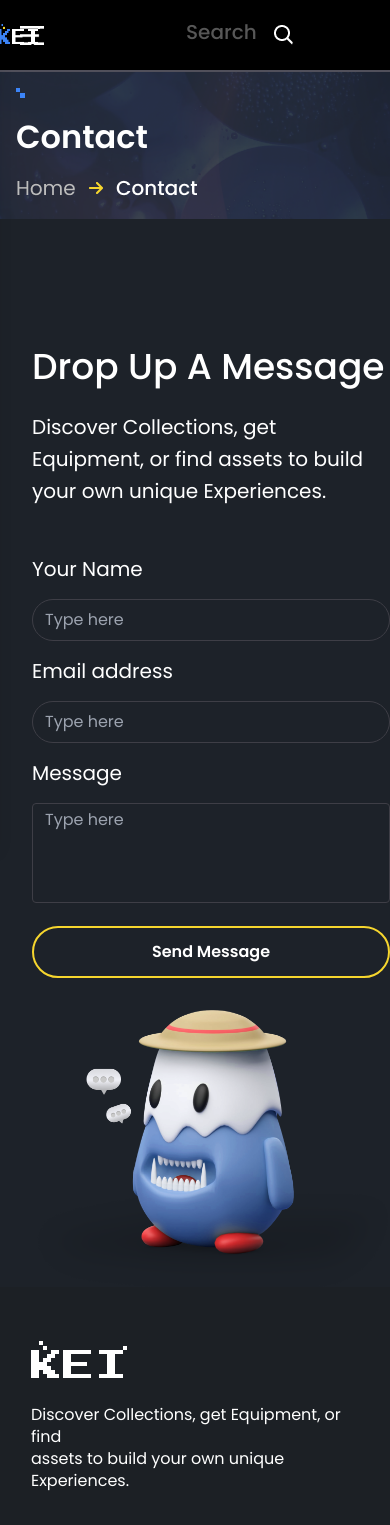
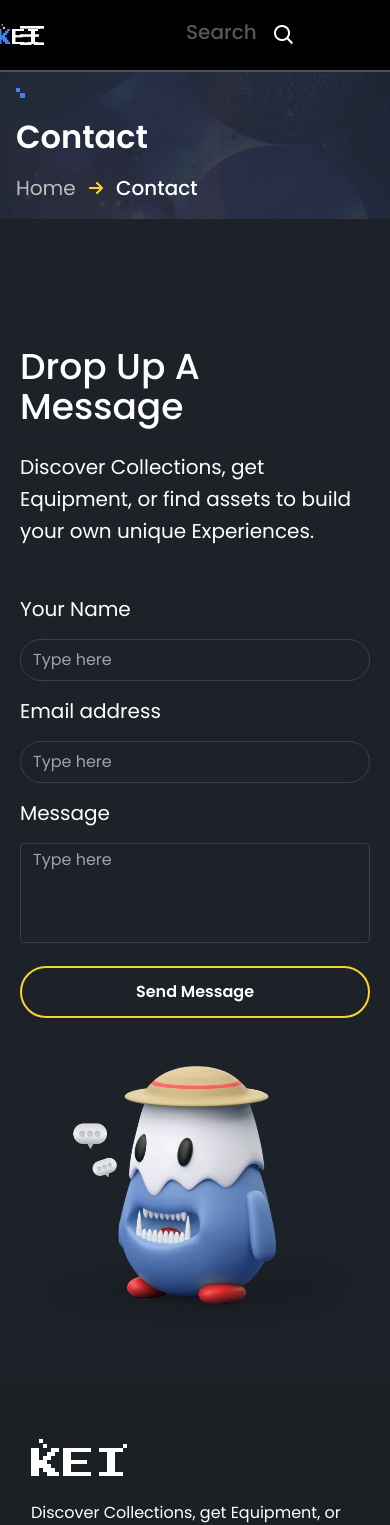
Before and after one commit to Ahsan855/kei-blokhin, a React (Create React App) app: page /contact in a window 390 px wide. Shown: the top 1525 px of the page. Built offline with nearby package versions, Linux system fonts and the light colour scheme.

Commit message:
contact page fixed responsive

```diff
--- a/src/Components/Pages/Contact/Contact.js
+++ b/src/Components/Pages/Contact/Contact.js
@@ -5,10 +5,10 @@ import contactBread from "../../../Assets/Images/_breadcrumbs.png";
 
 const Contact = () => {
   return (
-    <div>
-      <section className="bg-[#1D2229] font-poppins relative">
+    <section className="bg-[#1D2229]">
+      <div className="font-poppins relative">
         <div className="bg-bgImage bg-no-repeat bg-center bg-cover">
-          <div className="lg:w-[1200px] mx-auto md:pt-[78px] pt-4 pb-4 pl-4 md:pl-[32px] md:pb-[48px]">
+          <div className="lg:w-[1200px] lg:container lg:mx-auto mx-auto md:pt-[78px] pt-4 pb-4 pl-4 md:pl-[32px] md:pb-[48px]">
             <img src={titleIcon} alt="icon" />
             <h1 className="text-[#FFFFFF] font-semibold mb-3 md:mb-4  pt-[15px] leading-[48px] text-[32px]  lg:text-[48px] md:text-[40px] ">
               Contact
@@ -20,9 +20,9 @@ const Contact = () => {
             />
           </div>
         </div>
-        <div className="lg:w-[1200px] mx-auto">
-          <div className="pl-[32px]  pt-24 mx-auto flex lg:justify-between items-center flex-col lg:flex-row">
-            <div className="lg:w-1/3 w-full bg-[#1D2229] flex flex-col  md:py-8 mt-8 md:mt-0">
+        <div className="max-w-[1200px]  mx-auto">
+          <div className="grid sm:grid-cols-1 gap-4 md:grid-cols-1 lg:grid-cols-2 px-5 md:px-12 pt-24 pb-12">
+            <div className="bg-[#1D2229]md:py-8 mt-8 md:mt-0">
               <h2 className="text-white text-4xl mb-6 font-medium title-font">
                 Drop Up A Message
               </h2>
@@ -72,13 +72,13 @@ const Contact = () => {
                 Send Message
               </button>
             </div>
-            <div className="lg:w-1/2 w-full bg-[#1D2229] flex flex-col md:ml-auto md:py-8 mt-8 md:mt-0">
-              <img src={contactPhoto} alt="" />
+            <div className="bg-[#1D2229] mt-8">
+              <img className="img-fluid" src={contactPhoto} alt="" />
             </div>
           </div>
         </div>
-      </section>
-    </div>
+      </div>
+    </section>
   );
 };
 
```
